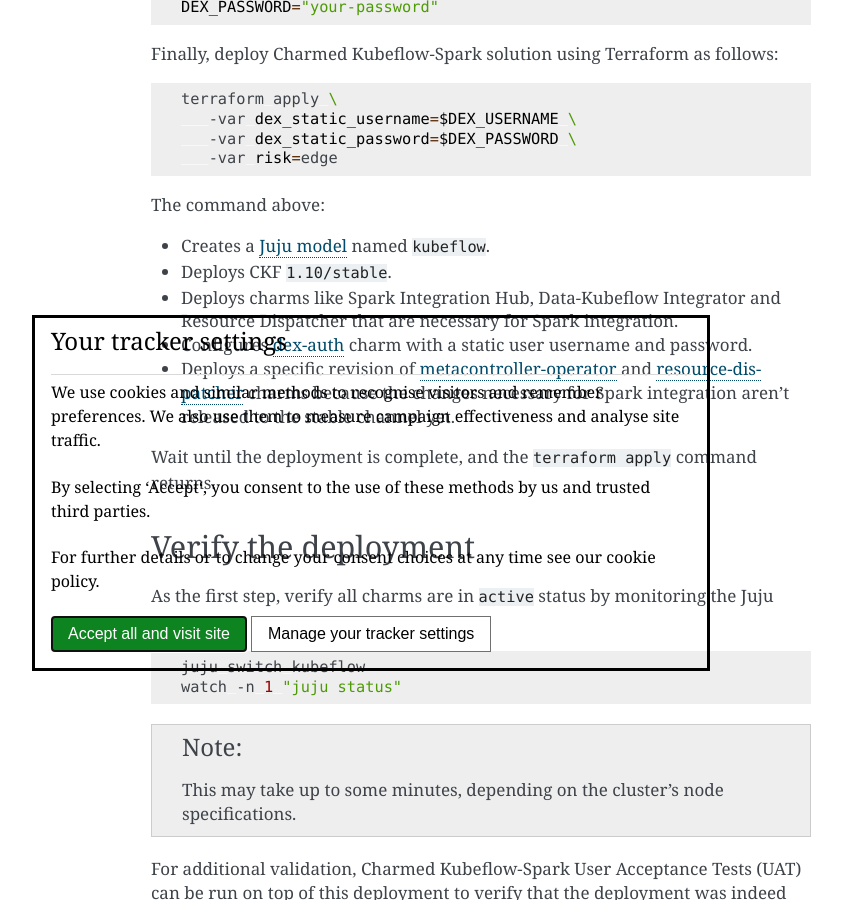
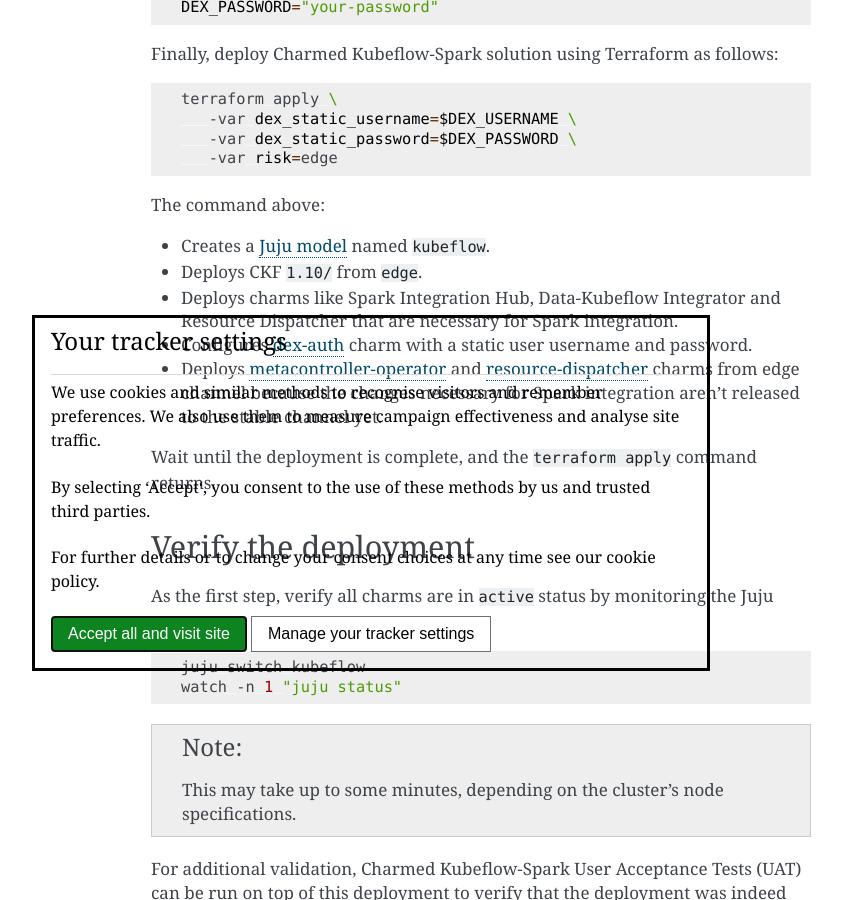
Before and after one commit to canonical/charmed-kubeflow-documentation, a Sphinx documentation site: the page built from docs/how-to/manage/integrate-spark.rst, in a window 1280 px wide and 900 px high, scrolled down 4218 px. Shown: the whole window, without its empty margins (269-1111 px from the left). Built offline with Sphinx 7.4.7, drawn with Linux system fonts in a browser that asks for light colours.

Commit message:
Update the docs to remove reference to revision pinning

```diff
--- a/docs/how-to/manage/integrate-spark.rst
+++ b/docs/how-to/manage/integrate-spark.rst
@@ -230,12 +230,12 @@
 The command above:
 
 * Creates a `Juju model <https://juju.is/docs/juju/model>`_ named ``kubeflow``.
-* Deploys CKF ``1.10/stable``.
+* Deploys CKF ``1.10/`` from ``edge``.
 * Deploys charms like Spark Integration Hub, Data-Kubeflow Integrator and Resource Dispatcher that are necessary
   for Spark integration.
 * Configures `dex-auth <https://charmhub.io/dex-auth>`_ charm with a static user username and password.
-* Deploys a specific revision of `metacontroller-operator <https://charmhub.io/metacontroller-operator>`_
-  and `resource-dispatcher <https://charmhub.io/resource-dispatcher>`_ charms because the changes necessary for
+* Deploys `metacontroller-operator <https://charmhub.io/metacontroller-operator>`_
+  and `resource-dispatcher <https://charmhub.io/resource-dispatcher>`_ charms from edge channel because the changes necessary for
   Spark integration aren't released to the stable channel yet.
 
 Wait until the deployment is complete, and the ``terraform apply`` command returns.
```
